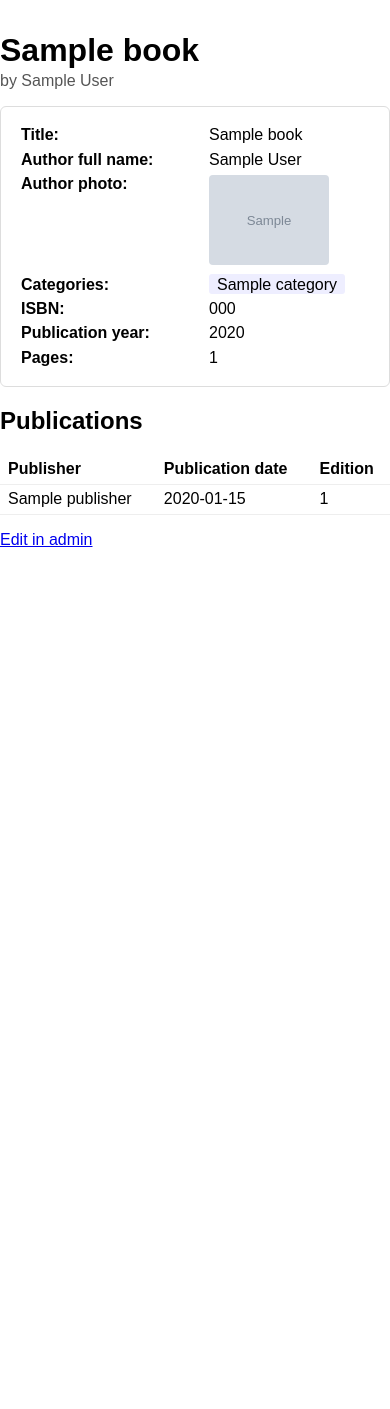
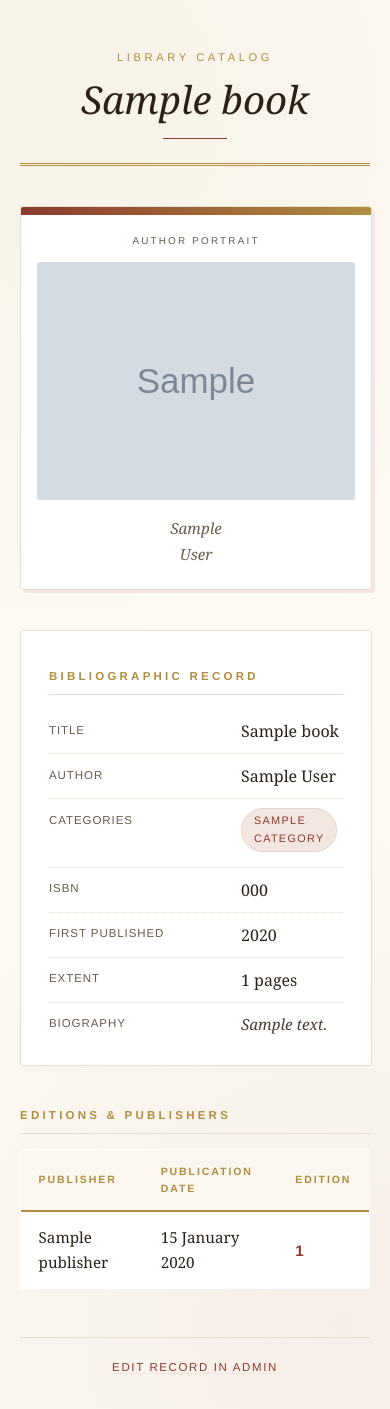
Before and after one commit to ymerino-dev/DAE-4C24A_2026, a Django app: page /library/books/1/ in a window 390 px wide. Shown: the top 1409 px of the page. Before the commit the page ends 547 px from the top, so only its background shows below. Run offline with Django 5.2, Linux system fonts and the light colour scheme; tables that the repository leaves empty hold one stand-in row (values such as "Sample post"); grey boxes marked "Sample" are stand-in pictures.

Commit message:
Redesign book detail page with a library catalog theme
Move the project into the DAE-4C24A_2026 repository layout and give
the book detail view a thematic visual identity.

- new library/static/library/css/book.css: serif typography, warm
  paper palette, book-spine cover card and styled edition table
- book_detail.html rewritten around the new stylesheet using the
  static tag, with a two column responsive layout
- add a repository README and a week 04 README

```diff
--- /dev/null
+++ b/semana04/library/static/library/css/book.css
@@ -0,0 +1,283 @@
+/* Book detail page - library theme */
+
+:root {
+  --ink: #2b2118;
+  --ink-soft: #6b5b4b;
+  --paper: #fdfaf4;
+  --card: #ffffff;
+  --accent: #8c3b2e;
+  --accent-soft: #f3e6e0;
+  --gold: #b08d3f;
+  --line: #e8ded0;
+}
+
+* {
+  box-sizing: border-box;
+}
+
+body {
+  margin: 0;
+  padding: 3rem 1.25rem 4rem;
+  font-family: Georgia, 'Times New Roman', serif;
+  color: var(--ink);
+  background-color: var(--paper);
+  background-image:
+    radial-gradient(circle at 12% 8%, rgba(176, 141, 63, 0.07), transparent 45%),
+    radial-gradient(circle at 88% 92%, rgba(140, 59, 46, 0.06), transparent 45%);
+  line-height: 1.65;
+}
+
+.page {
+  max-width: 62rem;
+  margin: 0 auto;
+}
+
+/* ---------- Header ---------- */
+
+.masthead {
+  text-align: center;
+  padding-bottom: 1.5rem;
+  border-bottom: 3px double var(--gold);
+  margin-bottom: 2.5rem;
+}
+
+.masthead .eyebrow {
+  font-family: 'Helvetica Neue', Arial, sans-serif;
+  font-size: 0.7rem;
+  letter-spacing: 0.32em;
+  text-transform: uppercase;
+  color: var(--gold);
+  margin: 0 0 0.6rem;
+}
+
+.masthead h1 {
+  font-size: 2.4rem;
+  font-weight: 400;
+  font-style: italic;
+  margin: 0;
+  line-height: 1.2;
+}
+
+.masthead .rule {
+  width: 4rem;
+  height: 1px;
+  background: var(--accent);
+  margin: 1rem auto 0;
+}
+
+/* ---------- Layout ---------- */
+
+.layout {
+  display: grid;
+  grid-template-columns: 13rem 1fr;
+  gap: 2.5rem;
+  align-items: start;
+}
+
+@media (max-width: 46rem) {
+  .layout {
+    grid-template-columns: 1fr;
+  }
+}
+
+/* ---------- Book spine / cover ---------- */
+
+.cover {
+  background: var(--card);
+  border: 1px solid var(--line);
+  border-radius: 3px;
+  padding: 1.1rem 1rem 1.4rem;
+  text-align: center;
+  box-shadow: 3px 3px 0 var(--accent-soft);
+}
+
+.cover .spine {
+  height: 0.5rem;
+  background: linear-gradient(90deg, var(--accent), var(--gold));
+  border-radius: 2px 2px 0 0;
+  margin: -1.1rem -1rem 1.1rem;
+}
+
+.cover .label {
+  font-family: 'Helvetica Neue', Arial, sans-serif;
+  font-size: 0.62rem;
+  letter-spacing: 0.22em;
+  text-transform: uppercase;
+  color: var(--ink-soft);
+  margin: 0 0 0.8rem;
+}
+
+.cover .cover-photo {
+  width: 100%;
+  border-radius: 3px;
+  display: block;
+}
+
+.cover .no-photo {
+  border: 1px dashed var(--line);
+  border-radius: 3px;
+  padding: 2.2rem 0.5rem;
+  font-family: 'Helvetica Neue', Arial, sans-serif;
+  font-size: 0.7rem;
+  color: var(--ink-soft);
+  letter-spacing: 0.04em;
+}
+
+.cover .author {
+  margin: 1rem 0 0;
+  font-size: 0.95rem;
+  font-style: italic;
+  color: var(--ink-soft);
+}
+
+/* ---------- Details ---------- */
+
+.details {
+  background: var(--card);
+  border: 1px solid var(--line);
+  border-radius: 3px;
+  padding: 0.5rem 1.75rem 1.25rem;
+}
+
+.details h2,
+.publications h2 {
+  font-family: 'Helvetica Neue', Arial, sans-serif;
+  font-size: 0.72rem;
+  letter-spacing: 0.28em;
+  text-transform: uppercase;
+  color: var(--gold);
+  font-weight: 600;
+  margin: 1.75rem 0 0.9rem;
+  padding-bottom: 0.5rem;
+  border-bottom: 1px solid var(--line);
+}
+
+.row {
+  display: grid;
+  grid-template-columns: 11rem 1fr;
+  gap: 1rem;
+  padding: 0.55rem 0;
+  border-bottom: 1px dotted var(--line);
+}
+
+.row:last-child {
+  border-bottom: none;
+}
+
+.row .key {
+  font-family: 'Helvetica Neue', Arial, sans-serif;
+  font-size: 0.72rem;
+  letter-spacing: 0.08em;
+  text-transform: uppercase;
+  color: var(--ink-soft);
+  padding-top: 0.15rem;
+}
+
+.row .value {
+  font-size: 1rem;
+}
+
+.biography {
+  font-size: 0.95rem;
+  font-style: italic;
+  color: #4a3d31;
+  margin: 0;
+}
+
+/* ---------- Tags ---------- */
+
+.tag {
+  display: inline-block;
+  font-family: 'Helvetica Neue', Arial, sans-serif;
+  font-size: 0.68rem;
+  letter-spacing: 0.12em;
+  text-transform: uppercase;
+  color: var(--accent);
+  background: var(--accent-soft);
+  border: 1px solid #e6d3cb;
+  border-radius: 999px;
+  padding: 0.2rem 0.75rem;
+  margin: 0 0.35rem 0.35rem 0;
+}
+
+.muted {
+  color: var(--ink-soft);
+  font-style: italic;
+}
+
+/* ---------- Publications table ---------- */
+
+.publications {
+  margin-top: 2.5rem;
+}
+
+table {
+  width: 100%;
+  border-collapse: collapse;
+  background: var(--card);
+  border: 1px solid var(--line);
+  border-radius: 3px;
+  overflow: hidden;
+}
+
+th {
+  font-family: 'Helvetica Neue', Arial, sans-serif;
+  font-size: 0.66rem;
+  letter-spacing: 0.18em;
+  text-transform: uppercase;
+  color: var(--gold);
+  text-align: left;
+  padding: 0.8rem 1.1rem;
+  background: #fbf7ef;
+  border-bottom: 2px solid var(--gold);
+}
+
+td {
+  padding: 0.8rem 1.1rem;
+  border-bottom: 1px solid var(--line);
+  font-size: 0.95rem;
+}
+
+tr:last-child td {
+  border-bottom: none;
+}
+
+td.edition {
+  font-family: 'Helvetica Neue', Arial, sans-serif;
+  color: var(--accent);
+  font-weight: 600;
+}
+
+.empty {
+  background: var(--card);
+  border: 1px dashed var(--line);
+  border-radius: 3px;
+  padding: 1.5rem;
+  text-align: center;
+  color: var(--ink-soft);
+  font-style: italic;
+}
+
+/* ---------- Footer ---------- */
+
+.footer {
+  margin-top: 3rem;
+  padding-top: 1.25rem;
+  border-top: 1px solid var(--line);
+  text-align: center;
+  font-family: 'Helvetica Neue', Arial, sans-serif;
+  font-size: 0.72rem;
+  letter-spacing: 0.14em;
+  text-transform: uppercase;
+  color: var(--ink-soft);
+}
+
+.footer a {
+  color: var(--accent);
+  text-decoration: none;
+  border-bottom: 1px solid var(--accent-soft);
+}
+
+.footer a:hover {
+  border-bottom-color: var(--accent);
+}
--- a/semana04/library/templates/library/book_detail.html
+++ b/semana04/library/templates/library/book_detail.html
@@ -1,94 +1,122 @@
+{% load static %}
 <!DOCTYPE html>
 <html lang="en">
 <head>
   <meta charset="utf-8">
-  <title>{{ book.title }}</title>
-  <style>
-    body { font-family: Arial, sans-serif; margin: 2rem auto; max-width: 720px; }
-    h1 { margin-bottom: 0.2rem; }
-    .subtitle { color: #555; margin-top: 0; }
-    .card { border: 1px solid #ddd; border-radius: 6px; padding: 1rem 1.25rem; }
-    .row { display: flex; gap: 0.5rem; padding: 0.2rem 0; }
-    .label { font-weight: bold; min-width: 180px; }
-    .photo { width: 120px; border-radius: 4px; }
-    .tag { background: #eef; border-radius: 3px; padding: 0.1rem 0.5rem; }
-    table { border-collapse: collapse; width: 100%; }
-    th, td { border-bottom: 1px solid #eee; padding: 0.35rem 0.5rem; text-align: left; }
-  </style>
+  <meta name="viewport" content="width=device-width, initial-scale=1">
+  <title>{{ book.title }} &middot; Library</title>
+  <link rel="stylesheet" href="{% static 'library/css/book.css' %}">
 </head>
 <body>
 
+<div class="page">
+
+  <header class="masthead">
+    <p class="eyebrow">Library Catalog</p>
     <h1>{{ book.title }}</h1>
-  <p class="subtitle">
-    by {{ book.author.first_name }} {{ book.author.last_name }}
+    <div class="rule"></div>
+  </header>
+
+  <div class="layout">
+
+    <aside class="cover">
+      <div class="spine"></div>
+      <p class="label">Author Portrait</p>
+
+      {% with profile=book.author.profile %}
+        {% if profile %}
+          {% if profile.photo %}
+            <img class="cover-photo"
+                 src="{{ profile.photo.url }}"
+                 alt="Portrait of {{ book.author }}">
+          {% else %}
+            <div class="no-photo">No portrait on file</div>
+          {% endif %}
+        {% else %}
+          <div class="no-photo">No profile on file</div>
+        {% endif %}
+      {% endwith %}
+
+      <p class="author">
+        {{ book.author.first_name }}<br>
+        {{ book.author.last_name }}
       </p>
+    </aside>
 
-  <div class="card">
+    <section class="details">
+
+      <h2>Bibliographic Record</h2>
 
       <div class="row">
-      <span class="label">Title:</span>
-      <span>{{ book.title }}</span>
+        <span class="key">Title</span>
+        <span class="value">{{ book.title }}</span>
       </div>
 
       <div class="row">
-      <span class="label">Author full name:</span>
-      <span>{{ book.author.first_name }} {{ book.author.last_name }}</span>
+        <span class="key">Author</span>
+        <span class="value">
+          {{ book.author.first_name }} {{ book.author.last_name }}
+        </span>
       </div>
 
       <div class="row">
-      <span class="label">Author photo:</span>
-      <span>
+        <span class="key">Categories</span>
+        <span class="value">
+          {% for category in book.categories.all %}
+            <span class="tag">{{ category.name }}</span>
+          {% empty %}
+            <span class="muted">Unclassified</span>
+          {% endfor %}
+        </span>
+      </div>
+
+      <div class="row">
+        <span class="key">ISBN</span>
+        <span class="value">
+          {% if book.isbn %}{{ book.isbn }}{% else %}<span class="muted">Not registered</span>{% endif %}
+        </span>
+      </div>
+
+      <div class="row">
+        <span class="key">First Published</span>
+        <span class="value">
+          {% if book.publication_year %}{{ book.publication_year }}{% else %}<span class="muted">Unknown</span>{% endif %}
+        </span>
+      </div>
+
+      <div class="row">
+        <span class="key">Extent</span>
+        <span class="value">
+          {% if book.pages %}{{ book.pages }} pages{% else %}<span class="muted">Unknown</span>{% endif %}
+        </span>
+      </div>
+
+      <div class="row">
+        <span class="key">Biography</span>
+        <span class="value">
           {% with profile=book.author.profile %}
-          {% if profile %}
-            {% if profile.photo %}
-              <img class="photo" src="{{ profile.photo.url }}"
-                   alt="Photo of {{ book.author }}">
+            {% if profile.biography %}
+              <p class="biography">{{ profile.biography }}</p>
             {% else %}
-              No photo available.
-            {% endif %}
-          {% else %}
-            No profile available.
+              <span class="muted">No biography available</span>
             {% endif %}
           {% endwith %}
         </span>
       </div>
 
-    <div class="row">
-      <span class="label">Categories:</span>
-      <span>
-        {% for category in book.categories.all %}
-          <span class="tag">{{ category.name }}</span>
-        {% empty %}
-          No categories.
-        {% endfor %}
-      </span>
-    </div>
-
-    <div class="row">
-      <span class="label">ISBN:</span>
-      <span>{{ book.isbn|default:"-" }}</span>
-    </div>
-
-    <div class="row">
-      <span class="label">Publication year:</span>
-      <span>{{ book.publication_year|default:"-" }}</span>
-    </div>
-
-    <div class="row">
-      <span class="label">Pages:</span>
-      <span>{{ book.pages|default:"-" }}</span>
-    </div>
+    </section>
 
   </div>
 
-  <h2>Publications</h2>
+  <section class="publications">
+    <h2>Editions &amp; Publishers</h2>
 
     {% if book.publications.all %}
       <table>
         <thead>
           <tr>
             <th>Publisher</th>
-          <th>Publication date</th>
+            <th>Publication Date</th>
             <th>Edition</th>
           </tr>
         </thead>
@@ -96,17 +124,22 @@
           {% for publication in book.publications.all %}
             <tr>
               <td>{{ publication.publisher.name }}</td>
-            <td>{{ publication.publication_date|date:"Y-m-d" }}</td>
-            <td>{{ publication.edition }}</td>
+              <td>{{ publication.publication_date|date:"d F Y" }}</td>
+              <td class="edition">{{ publication.edition }}</td>
             </tr>
           {% endfor %}
         </tbody>
       </table>
     {% else %}
-    <p>This book has no registered publications.</p>
+      <p class="empty">No editions registered for this title.</p>
     {% endif %}
+  </section>
 
-  <p><a href="{% url 'admin:library_book_change' book.pk %}">Edit in admin</a></p>
+  <footer class="footer">
+    <a href="{% url 'admin:library_book_change' book.pk %}">Edit record in admin</a>
+  </footer>
+
+</div>
 
 </body>
 </html>
```
Also changed, not shown: README.md, semana04/README.md (added). Lines whose indentation alone changed are shown as unchanged.
